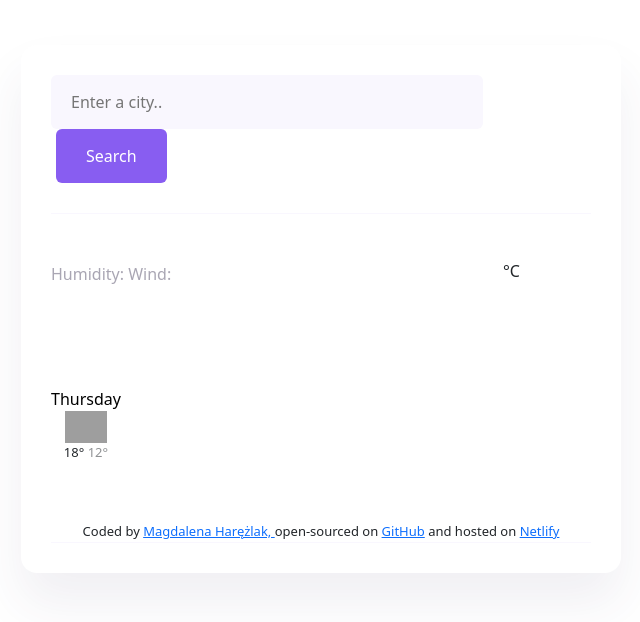
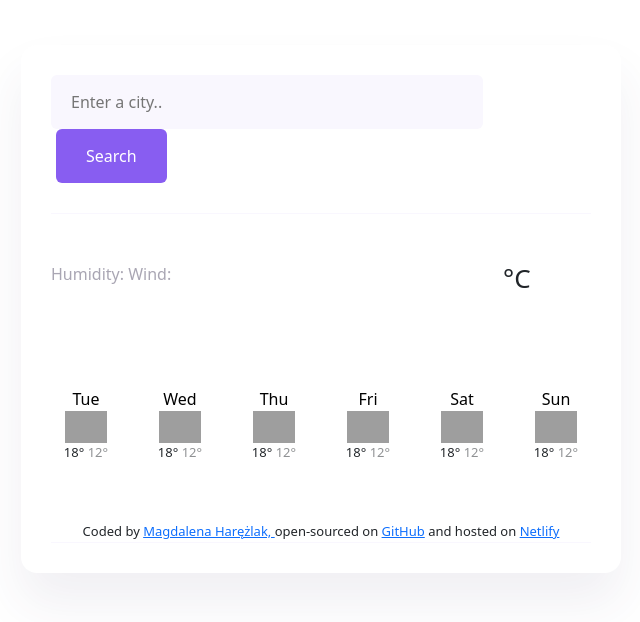
Before and after one commit to magcen/Meteo, a plain HTML site: page index.html in a window 1280 px wide. Shown: the whole page, without its empty margins (319-959 px from the left). Drawn offline with nearby package versions, Linux system fonts and the light colour scheme; no server answers; grey boxes are pictures that could not be loaded; a web font is replaced by a local one.

Commit message:
Injected the forecast HTML to JavaScript

```diff
--- a/index.html
+++ b/index.html
@@ -50,19 +50,7 @@
             <div class="weather-app-unit">°C</div>
           </div>
         </div>
-        <div class="weather-forecast">
-          <div class="row">
-            <div class="col-2">
-              <div class="weather-forecast-date">Thursday</div>
-              <img src="https://openweathermap.org/img/wn/10d.png" width="42" />
-              <br />
-              <div class="weather-forecast-temperatures">
-                <span class="weather-forecast-temperature-max">18° </span>
-                <span class="weather-forecast-temperature-min">12° </span>
-              </div>
-            </div>
-          </div>
-        </div>
+        <div class="row weather-forecast" id="forecast"></div>
       </main>
 
       <footer>
--- a/src/index.js
+++ b/src/index.js
@@ -60,3 +60,34 @@ function handleSeachSubmit(event) {
 
 let searchFormElement = document.querySelector("#search-form");
 searchFormElement.addEventListener("submit", handleSeachSubmit);
+
+function displayForecast() {
+  let forecastElement = document.querySelector("#forecast");
+
+  let days = ["Tue", "Wed", "Thu", "Fri", "Sat", "Sun"];
+
+  let forecastHtml = "";
+
+  days.forEach(function (day) {
+    forecastHtml =
+      forecastHtml +
+      `
+    <div class="weather-forecast-day col-2">
+       <div class="weather-forecast-date">${day}</div>
+       <div class="weather-forecast-icon">
+      <img src="https://openweathermap.org/img/wn/10d.png" width="42" />
+      </div>
+      <div class="weather-forecast-temperatures">
+        <span class="weather-forecast-temperature-max">18° </span>
+        <span class="weather-forecast-temperature-min">12° </span>
+      </div>
+
+    </div>
+`;
+  });
+
+  forecastElement.innerHTML = forecastHtml;
+}
+
+searchCity("Paris");
+displayForecast();
--- a/src/style.css
+++ b/src/style.css
@@ -64,6 +64,7 @@ main {
 .weather-app-data {
   display: flex;
   justify-content: space-between;
+  margin-bottom: 40px;
 }
 
 .weather-app-temperature-container {
@@ -86,6 +87,7 @@ main {
   width: 88px;
   height: 88px;
   margin-top: 15px;
+  font-size: 26px;
 }
 
 .weather-forecast {
```
